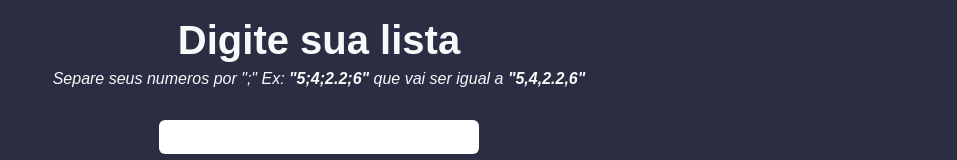
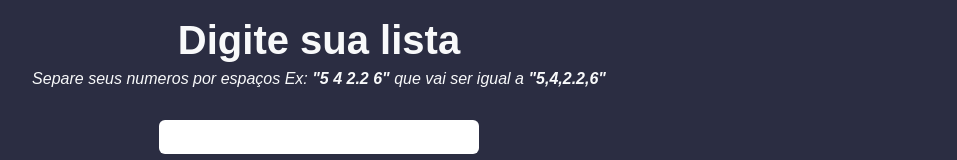
Before and after one commit to joaopedroalb/algorithms-unifor, a Next.js app: page /sum in a window 1280 px wide. Shown: the part 156-316 px from the top of the page, without its empty margins (321-1278 px from the left). Built offline with nearby package versions, Linux system fonts and the light colour scheme; a web font is replaced by a local one.

Commit message:
fix: fixing problem with float numbers and resul equals zero

```diff
--- a/src/functions/algorithmFunc.js
+++ b/src/functions/algorithmFunc.js
@@ -23,7 +23,7 @@ export const isPrime = (number) => {
 //List<Number>
 export const summation = (lstNumber) => {
     return lstNumber
-            .map((value)=>{return Number.isInteger(value)&&value})
+            .map((value)=>{return !isNaN(value)&&value})
             .reduce((a,b)=>{return a+b})
 }
 
--- a/src/pages/sum.js
+++ b/src/pages/sum.js
@@ -13,15 +13,14 @@ export default function Sum() {
     }
 
     const sum = summation(getListNumber())
-    console.log(sum)
     setResult(sum)
   }
 
   function getListNumber(){
-    const lstTxt = text.split(';')
+    const lstTxt = text.split(' ')
     const lstNumber = lstTxt
-                          .filter(x=>!isNaN(x))
-                          .map(x=>{return parseFloat(x)})
+                        .filter(x=>!isNaN(x))
+                        .map(x=>{return parseFloat(x)})
     return lstNumber
   }
 
@@ -31,14 +30,14 @@ export default function Sum() {
       <Main>
         <Header>
           <Title>Digite sua lista</Title>
-          <SubTitle>Separe seus numeros por {`";"`} Ex: <strong>{`"5;4;2.2;6"`}</strong> que vai ser igual a <strong>{`"5,4,2.2,6"`}</strong></SubTitle>
+          <SubTitle>Separe seus numeros por espaços Ex: <strong>{`"5 4 2.2 6"`}</strong> que vai ser igual a <strong>{`"5,4,2.2,6"`}</strong></SubTitle>
         </Header>
         <InputContainer>
-          <Input type="text" onChange={({ target }) => setText(target.value)} />
+          <Input type="text" onChange={({ target }) => setText(target.value)} lang="en-US"/>
           <Button onClick={()=>handleClick()}>Somar</Button>
         </InputContainer>
         {
-          result &&
+          result!=null &&
           (
             <Result>Resultado da soma: <b>{result}</b></Result>
           )
```
